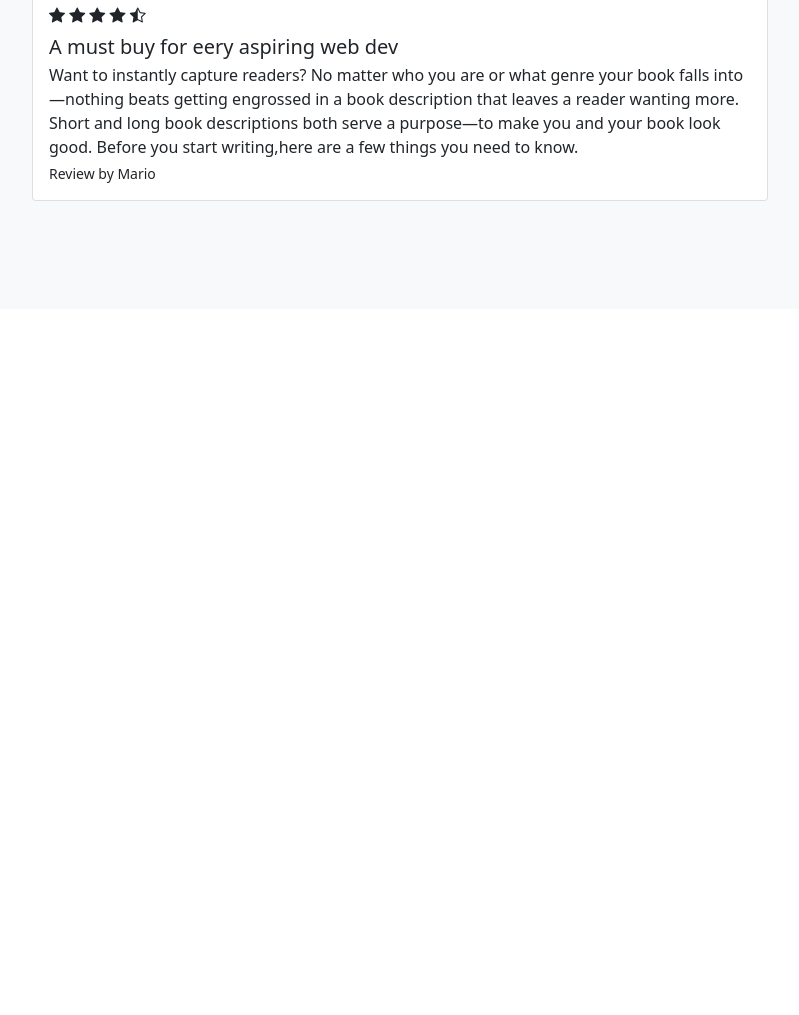
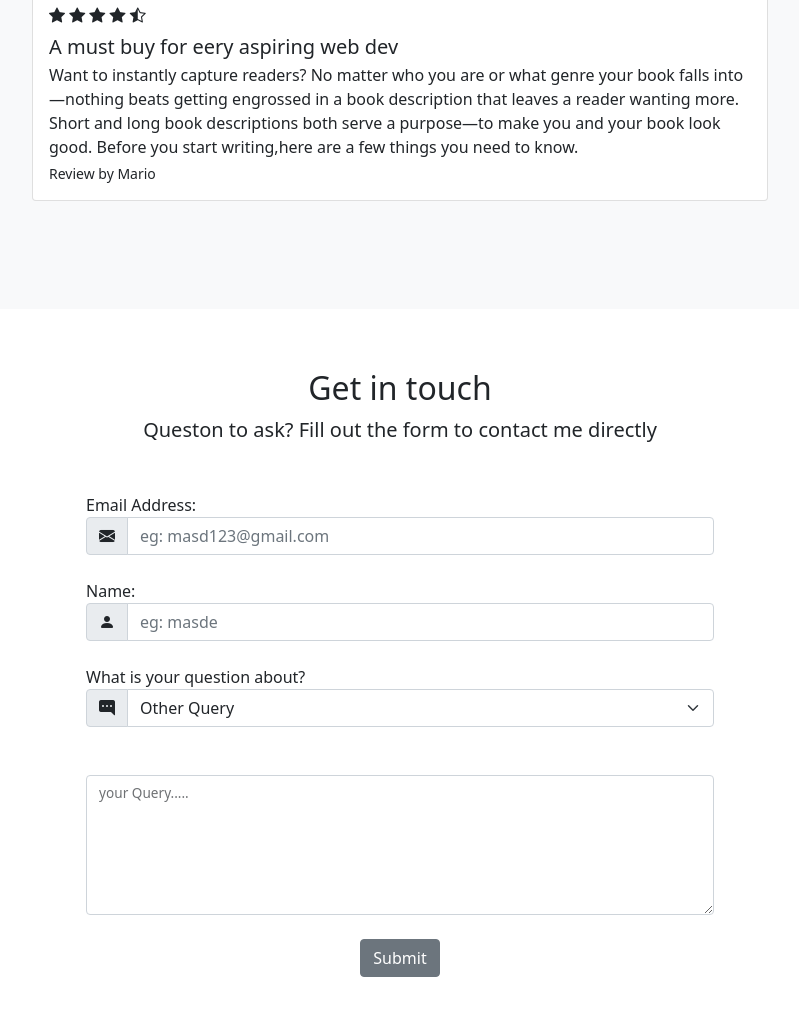
Before and after one commit to WAPiumiNavoda/Boostrap5-Website, a plain HTML site: page Boostrap 5 Tutorial/Grid Layout.html in a window 1280 px wide. Shown: the part 4304-5319 px from the top of the page, without its empty margins (240-1039 px from the left). Before the commit the page ends 4613 px from the top, so only its background shows below. Drawn offline with nearby package versions, Linux system fonts and the light colour scheme.

Commit message:
contact form

```diff
--- a/Boostrap 5 Tutorial/Grid Layout.html
+++ b/Boostrap 5 Tutorial/Grid Layout.html
@@ -349,6 +349,65 @@
 
 
     <!--Contact Form-->
+    <section id="contact">
+        <div class="container-lg">
+            <div class="text-center">
+                <h2>Get in touch</h2>
+                <p class="lead">Queston to ask? Fill out the form to contact me directly</p>
+            </div>
+        </div>
+
+        <div class="row justify-content-center my-5">
+            <div class="col-lg-6">
+                <form action="">
+                    <lable class="form-lable" for="email">Email Address:</lable>
+                    <div class="mb-4 input-group">
+                        <span class="input-group-text">
+                            <i class="bi bi-envelope-fill"></i>
+                        </span>
+                        <input type="email"
+                        class="form-control"
+                        id="email"
+                        placeholder="eg: masd123@gmail.com">
+                    </div>
+
+
+                    <label for="name" class="form-lable">Name:</label>
+                    <div class="mb-4 input-group">
+                        <span class="input-group-text">
+                            <i class="bi bi-person-fill"></i>
+                        </span>
+                    <input
+                    type="text"
+                    class="form-control"
+                    id="name"
+                    placeholder="eg: masde">
+                    </div>
+
+                    <label for="subject" class="form-lable">What is your question about?</label>
+                    <div class="input-group mb-4">
+                        <span class="input-group-text">
+                            <i class="bi bi-chat-right-dots-fill"></i>
+                        </span>
+                    <select name="" id="subject" class="form-select">
+                        <option value="pricing" selected>Pricing Query</option>
+                        <option value="content" selected>content Query</option>
+                        <option value="other" selected>Other Query</option>
+                    </select>
+                    </div>
+
+                    <div class="form-floating mb-4 mt-5">
+                        <textarea  class="form-control" id="query" style="height: 140px"></textarea>
+                        <label for="query" class="form-lable">your Query.....</label>
+                    </div>
+
+                    <div class="mb-4 text-center">
+                        <button type="submit" class="btn btn-secondary">Submit</button>
+                    </div>
+                </form>
+            </div>
+        </div>
+    </section>
 
 
 </body>
```
